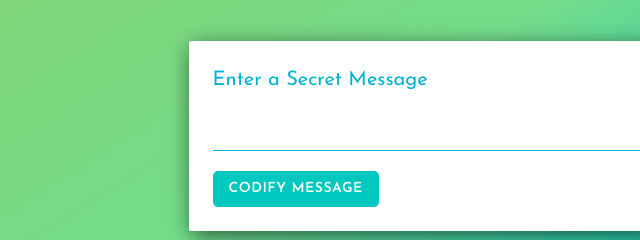
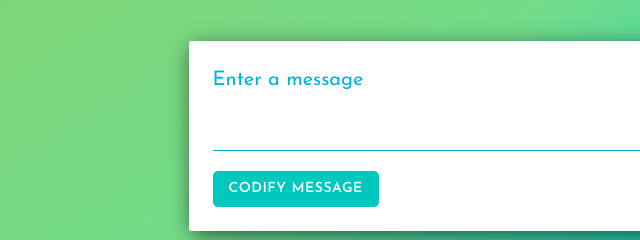
Before and after one commit to vplentinax/Secret-Message, a plain HTML site: page index.html in a window 1280 px wide. Shown: the part 210-450 px from the top of the page, 36-676 px from the left. Drawn offline with nearby package versions, Linux system fonts and the light colour scheme.

Commit message:
Update index.html

```diff
--- a/index.html
+++ b/index.html
@@ -18,7 +18,7 @@
         </div>
         <div id="message-form" class="card-panel">
           <form>
-            <label>Enter a Secret Message</label>
+            <label>Enter a message</label>
             <input id="message-input" />
             <button class="btn">Codify Message</button>
           </form>
```
